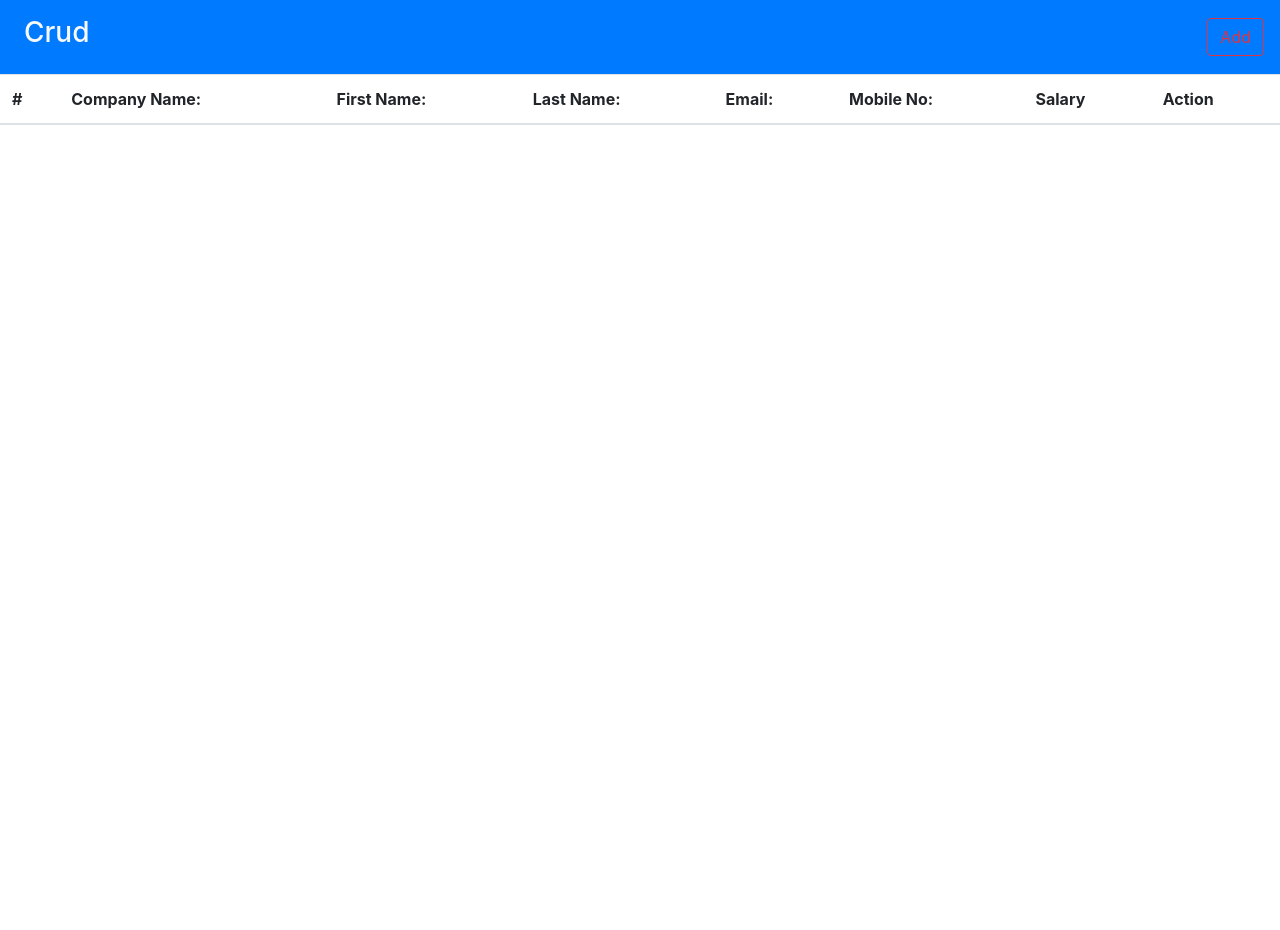
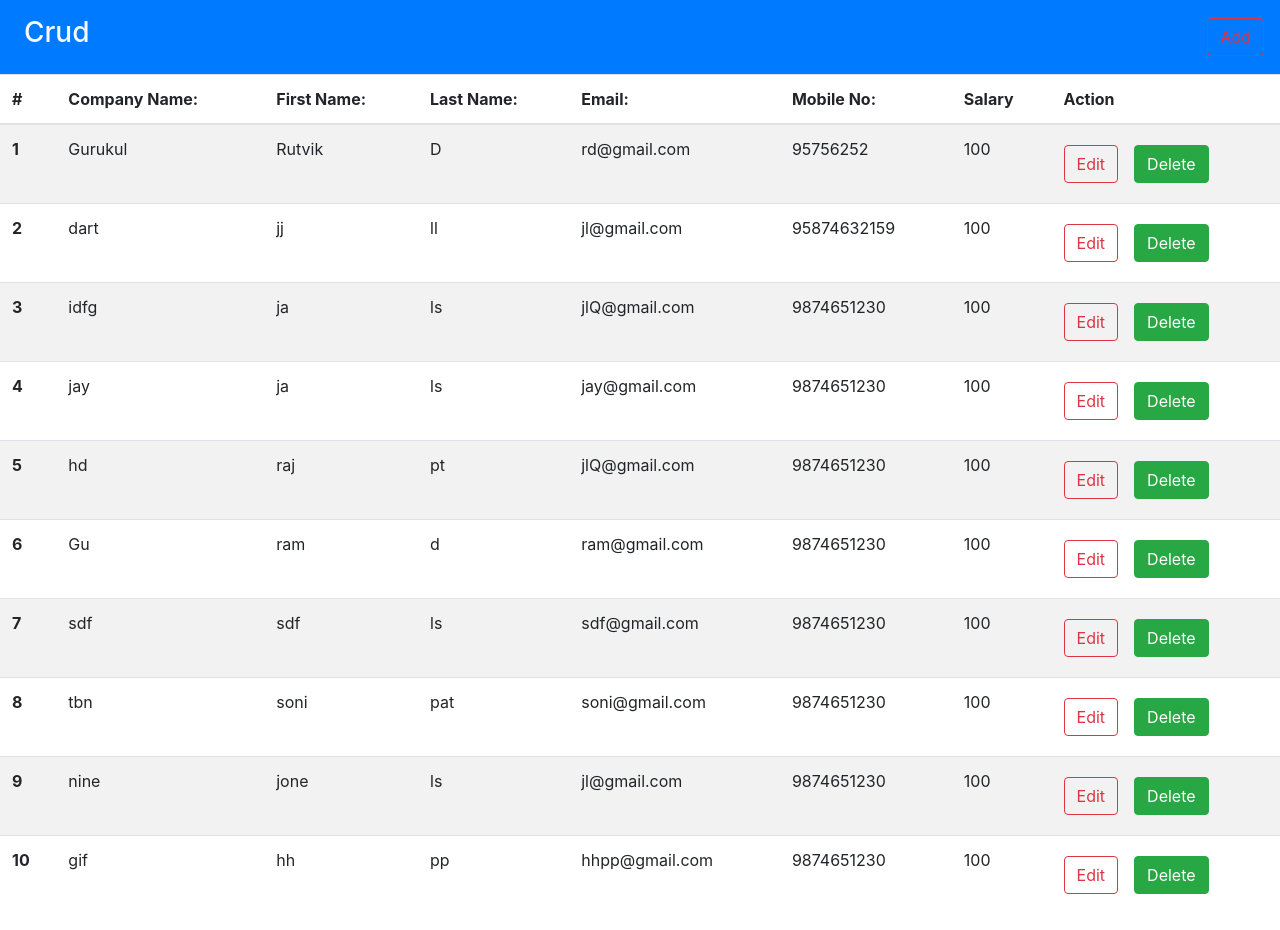
Before and after one commit to rutvikdhaduk/Angular-Crud, an Angular app: page / in a window 1280 px wide. Before the commit the page ends 800 px from the top, so only its background shows below. Built offline with nearby package versions, Linux system fonts and the light colour scheme; data requests are answered from the project's data file.

Commit message:
Edit & Delete Solve Error

```diff
--- a/db.json
+++ b/db.json
@@ -6,5 +6,96 @@
       "author": "typicode"
     }
   ],
-  "Employe": []
+  "Employe": [
+    {
+      "companyename": "Gurukul",
+      "Fname": "Rutvik",
+      "Lname": "D",
+      "email": "rd@gmail.com",
+      "mobileno": "95756252",
+      "salary": 100,
+      "id": 1
+    },
+    {
+      "companyename": "dart",
+      "Fname": "jj",
+      "Lname": "ll",
+      "email": "jl@gmail.com",
+      "mobileno": "95874632159",
+      "salary": 100,
+      "id": 2
+    },
+    {
+      "companyename": "idfg",
+      "Fname": "ja",
+      "Lname": "ls",
+      "email": "jlQ@gmail.com",
+      "mobileno": "9874651230",
+      "salary": 100,
+      "id": 3
+    },
+    {
+      "companyename": "jay",
+      "Fname": "ja",
+      "Lname": "ls",
+      "email": "jay@gmail.com",
+      "mobileno": "9874651230",
+      "salary": 100,
+      "id": 4
+    },
+    {
+      "companyename": "hd",
+      "Fname": "raj",
+      "Lname": "pt",
+      "email": "jlQ@gmail.com",
+      "mobileno": "9874651230",
+      "salary": 100,
+      "id": 5
+    },
+    {
+      "companyename": "Gu",
+      "Fname": "ram",
+      "Lname": "d",
+      "email": "ram@gmail.com",
+      "mobileno": "9874651230",
+      "salary": 100,
+      "id": 6
+    },
+    {
+      "companyename": "sdf",
+      "Fname": "sdf",
+      "Lname": "ls",
+      "email": "sdf@gmail.com",
+      "mobileno": "9874651230",
+      "salary": 100,
+      "id": 7
+    },
+    {
+      "companyename": "tbn",
+      "Fname": "soni",
+      "Lname": "pat",
+      "email": "soni@gmail.com",
+      "mobileno": "9874651230",
+      "salary": 100,
+      "id": 8
+    },
+    {
+      "companyename": "nine",
+      "Fname": "jone",
+      "Lname": "ls",
+      "email": "jl@gmail.com",
+      "mobileno": "9874651230",
+      "salary": 100,
+      "id": 9
+    },
+    {
+      "companyename": "gif",
+      "Fname": "hh",
+      "Lname": "pp",
+      "email": "hhpp@gmail.com",
+      "mobileno": "9874651230",
+      "salary": 100,
+      "id": 10
+    }
+  ]
 }
--- a/src/app/form-crud/form-crud.component.html
+++ b/src/app/form-crud/form-crud.component.html
@@ -36,7 +36,7 @@
       <td>{{item.salary}}</td>
       <td>
         <button type="button" class="btn btn-outline-danger my-2 my" data-toggle="modal"
-        data-target="#EditModel" (click)="filldatainedit(item,item.id)">Edit</button>
+        data-target="#EditModel" (click)="filldatainedit(item)">Edit</button>
         <button class="btn btn-success ml-3" (click)="Delete(item.id)">Delete</button>
       </td>
     </tr>
@@ -138,7 +138,7 @@
           </div>
       </div>
       <div class="modal-footer">
-        <button type="button" class="btn btn-primary" data-dismiss="modal" >Save</button>
+        <button type="button" class="btn btn-primary" data-dismiss="modal" (click)="editData()">Save</button>
       </div>
     </div>
   </div>
--- a/src/app/form-crud/form-crud.component.ts
+++ b/src/app/form-crud/form-crud.component.ts
@@ -27,7 +27,7 @@ export class FormCrudComponent implements OnInit {
   savedata() {
     if (this.AddEmoloyDetails.companyename && this.AddEmoloyDetails.Fname && this.AddEmoloyDetails.Lname && this.AddEmoloyDetails.email && this.AddEmoloyDetails.mobileno && this.AddEmoloyDetails.salary) {
       this.data.addData(this.AddEmoloyDetails).subscribe((x) => {
-       this.getData();
+        this.getData();
         this.AddEmoloyDetails = new Form();
       });
     }
@@ -36,18 +36,17 @@ export class FormCrudComponent implements OnInit {
     }
   }
 
-  filldatainedit(detail: Form,id) {
-    this.data.updateData(id,detail).subscribe(u=>{
-      console.log("Update=",u);
-      this.editEmoloyDetails = detail;
+  filldatainedit(detail: Form) {
+    this.editEmoloyDetails = detail;
+  }
+  editData() {
+    this.data.updateData(this.editEmoloyDetails).subscribe(d => {
+      this.getData();
     })
   }
 
   Delete(id) {
-    this.data.delData(id).subscribe(d=>{
-      let datas=this.EmoloyDetails;
-      let index=datas.findIndex(x=>x.id===id);
-      datas.splice(index,1);
+    this.data.delData(id).subscribe(d => {
       this.getData();
     })
   }
--- a/src/app/test.service.ts
+++ b/src/app/test.service.ts
@@ -1,5 +1,5 @@
 import { Injectable } from '@angular/core';
-import {HttpClient} from '@angular/common/http';
+import { HttpClient } from '@angular/common/http';
 import { Observable } from 'rxjs';
 
 @Injectable({
@@ -7,24 +7,24 @@ import { Observable } from 'rxjs';
 })
 export class TestService {
 
-  constructor(private http:HttpClient) { }
-  url="http://localhost:3000/Employe/";
+  constructor(private http: HttpClient) { }
+  url = "http://localhost:3000/Employe";
 
-  getData():Observable<Array<Data>>{
+  getData() {
     return this.http.get<Array<Data>>(this.url);
   }
-  addData(body):Observable<Array<Data>>{
-    return this.http.post<Array<Data>>(this.url, body);
+  addData(body) {
+    return this.http.post<Data>(this.url, body);
   }
-  updateData(id,body):Observable<Array<Data>>{
-    return this.http.put<Array<Data>>(this.url + id, body);
+  updateData(body) {
+    return this.http.put<Data>(`${this.url}/${body.id}`, body);
   }
-  delData(id):Observable<Array<Data>>{
-    return this.http.delete<Array<Data>>(this.url+id);
+  delData(id) {
+    return this.http.delete<Data>(`${this.url}/${id}`);
   }
 }
 
-export class Data{
+export class Data {
   id: number = 0;
   companyename: string;
   Fname: string;
```
